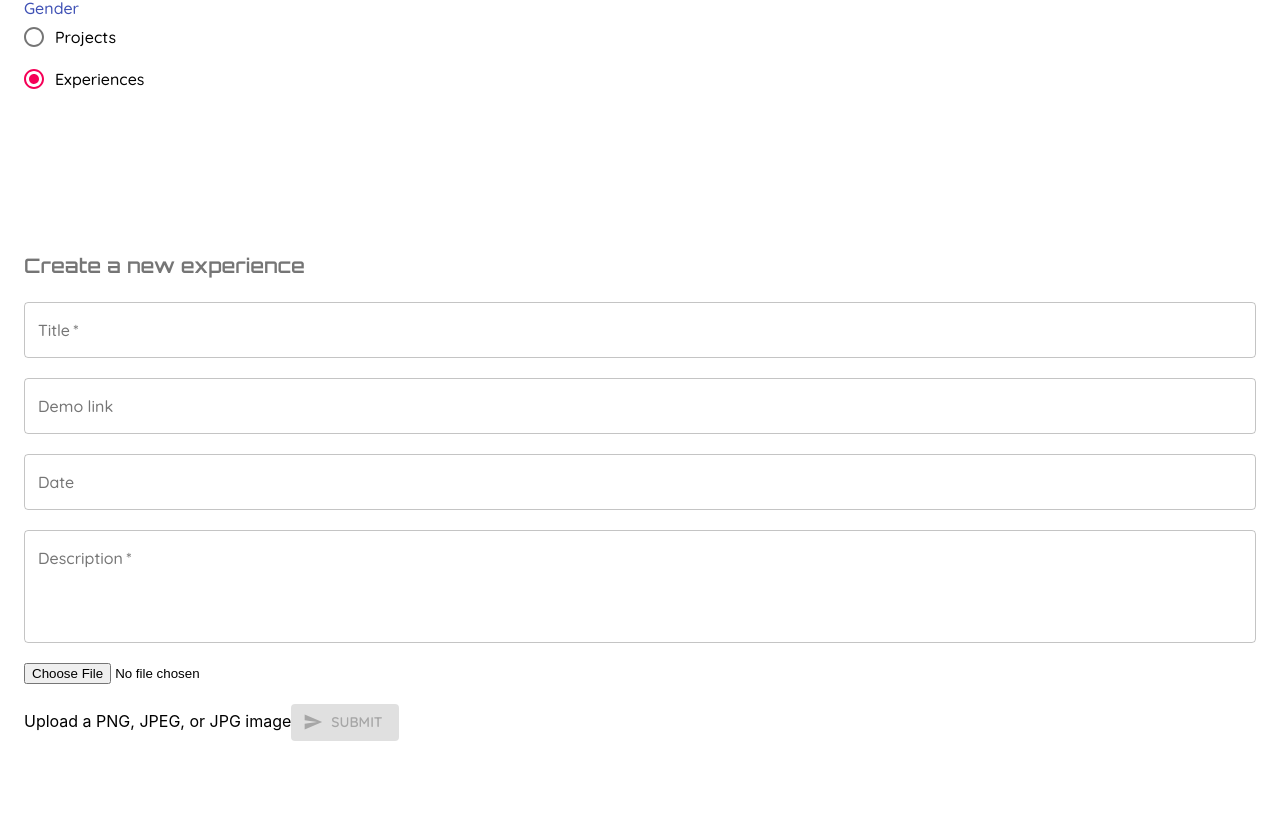
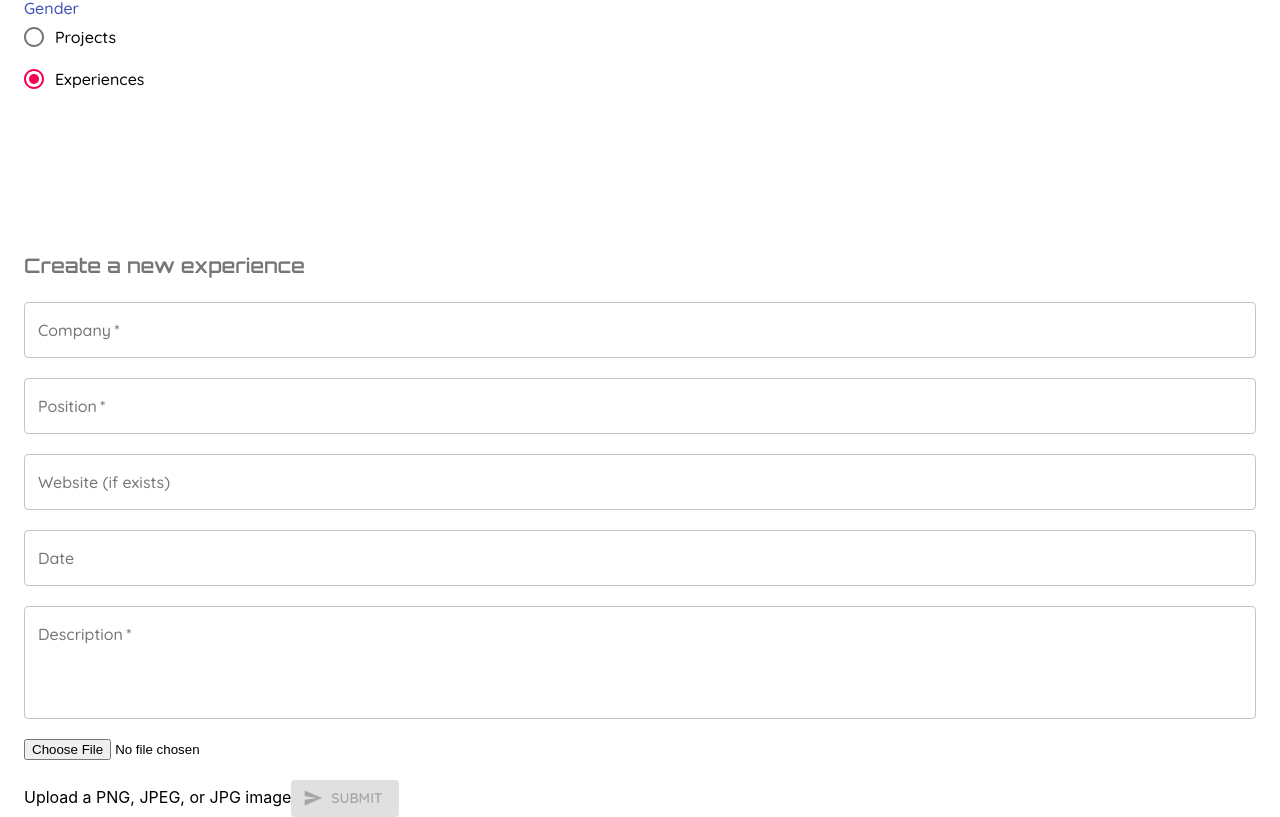
Before and after one commit to catlikeflyer/dhnamSpace, a React (Create React App) app: page /uploader-for-me in a window 1280 px wide. Both pictures are taken after a click on the label "Experiences". Built offline with nearby package versions, Linux system fonts and the light colour scheme; a web font is replaced by a local one.

Commit message:
Fixed experience details

```diff
--- a/src/components/CarouselExp.jsx
+++ b/src/components/CarouselExp.jsx
@@ -1,9 +1,16 @@
 import React from "react";
-import { Box, makeStyles, Typography, useTheme } from "@material-ui/core";
+import {
+  Box,
+  Button,
+  makeStyles,
+  Typography,
+  useTheme,
+} from "@material-ui/core";
 import Carousel from "react-material-ui-carousel";
 import { ArrowLeft, ArrowRight } from "@material-ui/icons";
 import { useContext } from "react";
 import { DataContext } from "../context";
+import { Link } from "react-router-dom";
 
 const useStyles = makeStyles((theme) => ({
   empty: {
@@ -15,11 +22,11 @@ const useStyles = makeStyles((theme) => ({
     borderRadius: 10,
     minHeight: 500,
     backgroundPosition: "center",
-    backgroundAttachment: "cover"
+    backgroundAttachment: "contain",
   },
   textbox: {
     backgroundColor: "rgba(0, 0, 0, 0.7)",
-    minHeight: "100%",
+    minHeight: 500,
     width: "50%",
   },
 }));
@@ -31,7 +38,7 @@ export default function CarouselExp() {
 
   const { docs } = useFirestore("experiences");
 
-  const SliderComponent = ({ title, jobTitle, desc, date, imageUrl }) => (
+  const SliderComponent = ({ title, jobTitle, desc, date, imageUrl, link }) => (
     <Box
       display="flex"
       flexDirection="row"
@@ -47,9 +54,16 @@ export default function CarouselExp() {
         <Typography variant="body1" gutterBottom style={{ color: "#c0c0c0" }}>
           {date}
         </Typography>
-        <Typography paragraph gutterBottom>
+        <Typography paragraph gutterBottom style={{ fontSize: 18 }}>
           {desc}
         </Typography>
+        {link && (
+          <a href={link} target="blank" style={{ textDecoration: "none" }}>
+            <Button variant="contained" color="primary">
+              Visit Website
+            </Button>
+          </a>
+        )}
       </Box>
     </Box>
   );
--- a/src/sections/Uploaders/ExpUpload.jsx
+++ b/src/sections/Uploaders/ExpUpload.jsx
@@ -26,10 +26,12 @@ const useStyles = makeStyles({
 export default function ExpUpload() {
   const classes = useStyles();
   const [title, setTitle] = useState("");
+  const [jobTitle, setJobTitle] = useState("");
   const [desc, setDesc] = useState("");
   const [link, setLink] = useState("");
   const [date, setDate] = useState("");
   const [titleError, setTitleError] = useState(false);
+  const [jobTitleError, setJobTitleError] = useState(false);
   const [descError, setDescError] = useState(false);
   const [linkError, setLinkError] = useState(false);
   const [fileError, setFileError] = useState(false);
@@ -46,6 +48,7 @@ export default function ExpUpload() {
     setTitleError(false);
     setDescError(false);
     setFileError(false);
+    setJobTitleError(false);
 
     if (title === "") {
       setTitleError(true);
@@ -63,20 +66,25 @@ export default function ExpUpload() {
       setDateError(true);
     }
 
+    if (jobTitle === "") {
+      setJobTitleError(true);
+    }
+
     if (!file) {
       setFileError(true);
     }
 
-    if (title && desc && link && file) {
+    if (title && desc && link && file && jobTitle && date) {
       const collectionRef = pFirestore.collection("experiences");
       const created = timestamp();
       const probj = {
         title: title,
+        jobTitle: jobTitle,
         desc: desc,
         imageUrl: fileURL,
         link: link,
         created: created,
-        date: date
+        date: date,
       };
       collectionRef.add(probj);
       console.log("added exp");
@@ -125,7 +133,7 @@ export default function ExpUpload() {
         <TextField
           onChange={(e) => setTitle(e.target.value)}
           className={classes.field}
-          label="Title"
+          label="Company"
           variant="outlined"
           color="secondary"
           fullWidth
@@ -133,9 +141,19 @@ export default function ExpUpload() {
           error={titleError}
         />
         <TextField
+          onChange={(e) => setJobTitle(e.target.value)}
+          className={classes.field}
+          label="Position"
+          variant="outlined"
+          color="secondary"
+          fullWidth
+          required
+          error={jobTitleError}
+        />
+        <TextField
           onChange={(e) => setLink(e.target.value)}
           className={classes.field}
-          label="Demo link"
+          label="Website (if exists)"
           variant="outlined"
           color="secondary"
           fullWidth
```
